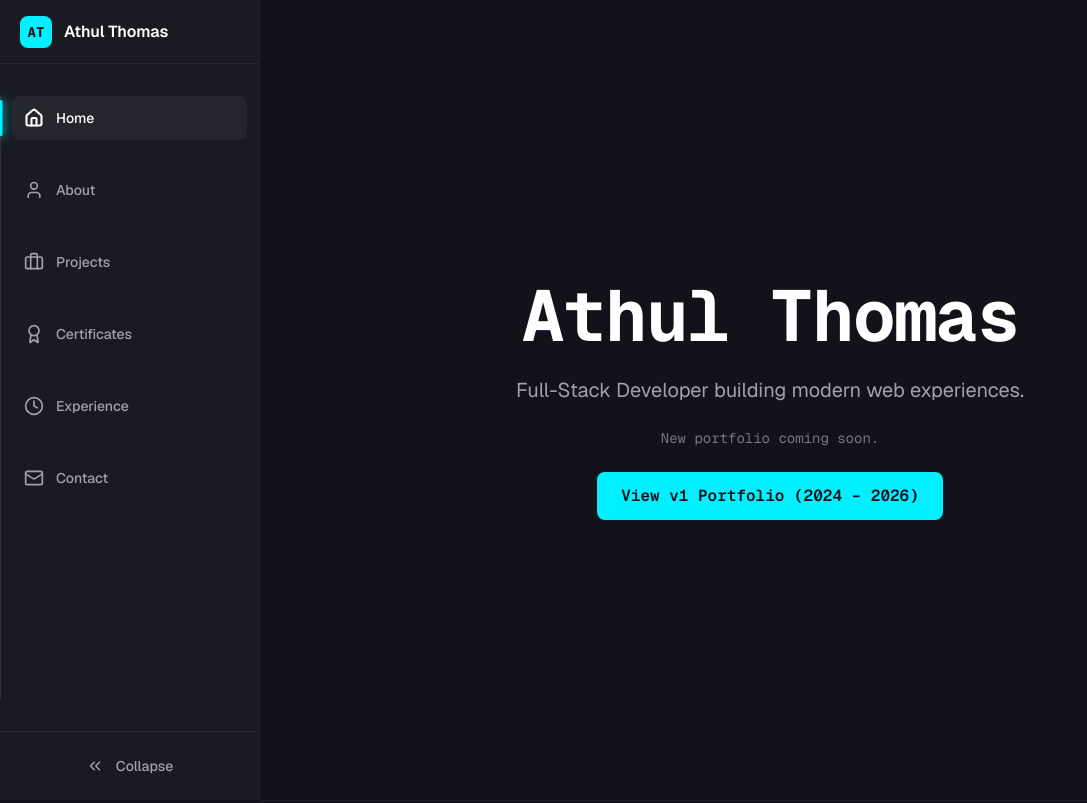
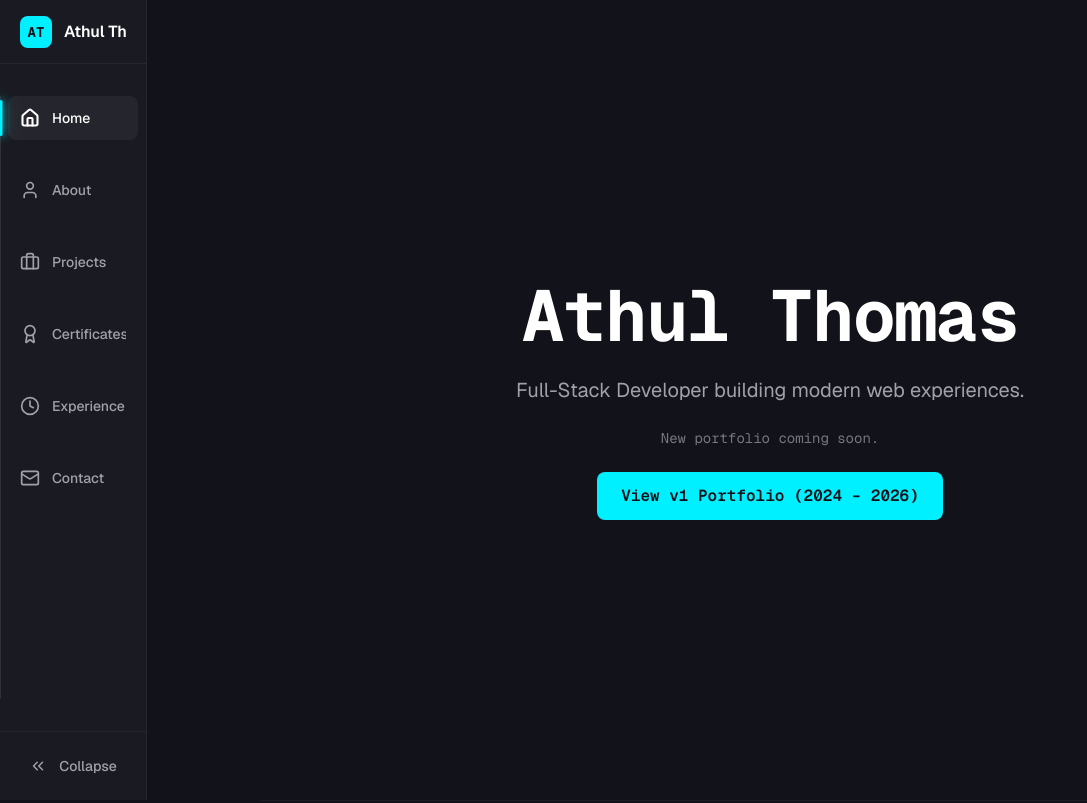
Before and after one commit to athulthomasatz/athulthomasatz.github.io, an Astro site: page / in a window 1280 px wide. Shown: the top 803 px of the page, without its empty margins (0-1087 px from the left). Built offline with nearby package versions, Linux system fonts and the light colour scheme; Astro itself is replaced by a stand-in of ours.

Commit message:
Reduces the size of navbar

```diff
--- a/src/components/Sidebar.jsx
+++ b/src/components/Sidebar.jsx
@@ -168,7 +168,7 @@ export default function Sidebar() {
     [scrollToSection]
   );
 
-  const sidebarWidth = isCollapsed ? '72px' : '260px';
+  const sidebarWidth = isCollapsed ? '72px' : '147px';
 
   return (
     <aside
@@ -200,7 +200,7 @@ export default function Sidebar() {
       </div>
 
       {/* Nav Items */}
-      <nav className="flex-1 py-8 px-3 relative" ref={navRef}>
+      <nav className="flex-1 py-8 px-2 relative" ref={navRef}>
         {/* Vertical Glowing Line */}
         <div
           ref={lineRef}
```
